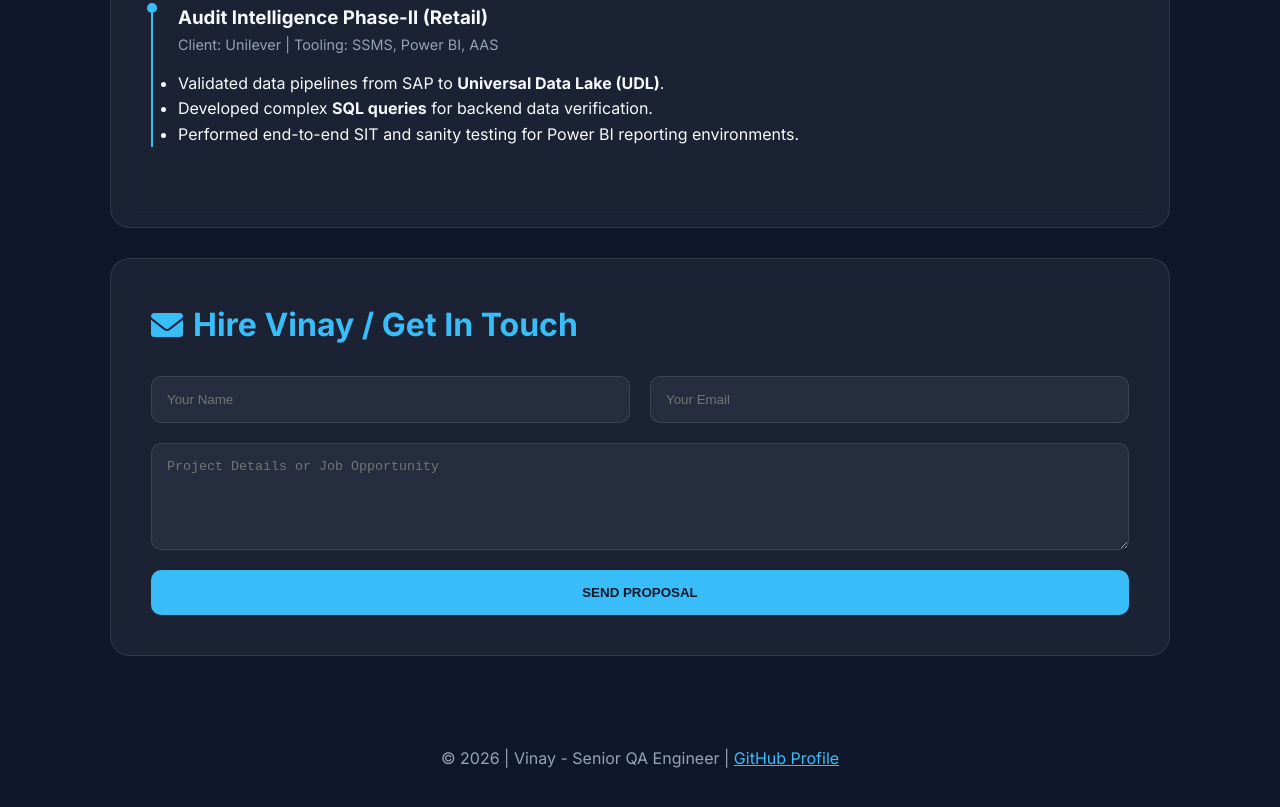
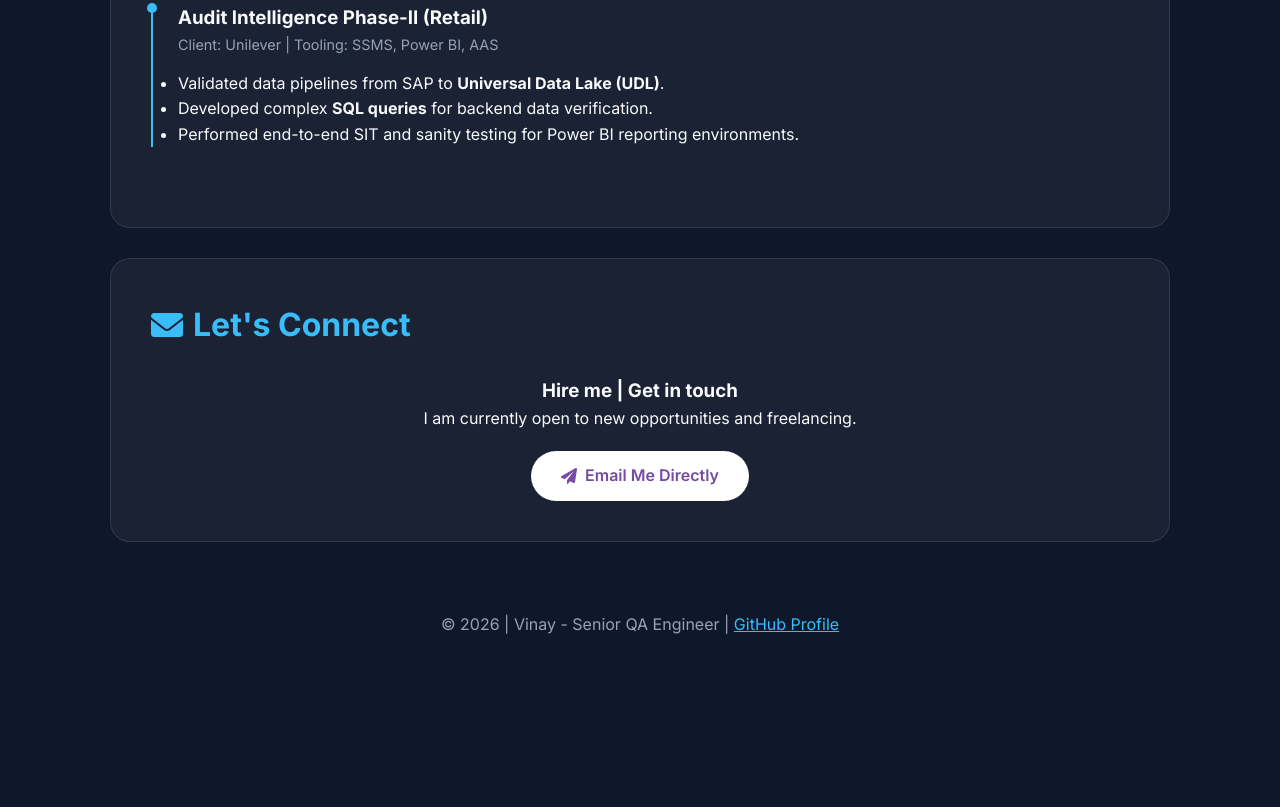
Before and after one commit to uvvinay/Portfolio, a plain HTML site: page index.html in a window 1280 px wide. Shown: the part 1624-2431 px from the top of the page. After the commit the page ends 2351 px from the top, so only its background shows below. Drawn offline with nearby package versions, Linux system fonts and the light colour scheme.

Commit message:
Revamp contact section with new styling and content
Updated contact section with new text and email link.

```diff
--- a/index.html
+++ b/index.html
@@ -261,16 +261,14 @@
             </div>
         </div>
 
-        <div id="contact" class="glass-card" data-aos="fade-up">
-            <h2><i class="fas fa-envelope"></i> Hire Vinay / Get In Touch</h2>
-            <form class="hire-form">
-                <input type="text" placeholder="Your Name" required>
-                <input type="email" placeholder="Your Email" required>
-                <textarea class="full-width" rows="5" placeholder="Project Details or Job Opportunity"></textarea>
-                <button type="submit" class="submit-btn">SEND PROPOSAL</button>
-            </form>
-        </div>
-    </div>
+       <div id="contact" class="glass-card" style="text-align: center;">
+          <h2><i class="fas fa-envelope"></i> Let's Connect</h2> <h3>Hire me | Get in touch </h3>
+    <p style="margin-bottom: 20px;">I am currently open to new opportunities and freelancing.</p>
+    <a href="mailto:kvinaykumar6542@gmail.com?subject=Job Opportunity or Freelancing" class="btn btn-hire">
+        <i class="fas fa-paper-plane"></i> Email Me Directly
+    </a>
+</div>
+
 
     <footer style="text-align: center; padding: 40px; color: var(--text-dim);">
         <p>&copy; 2026 | Vinay - Senior QA Engineer | <a href="https://github.com/uvvinay" style="color: var(--accent);">GitHub Profile</a></p>
```
